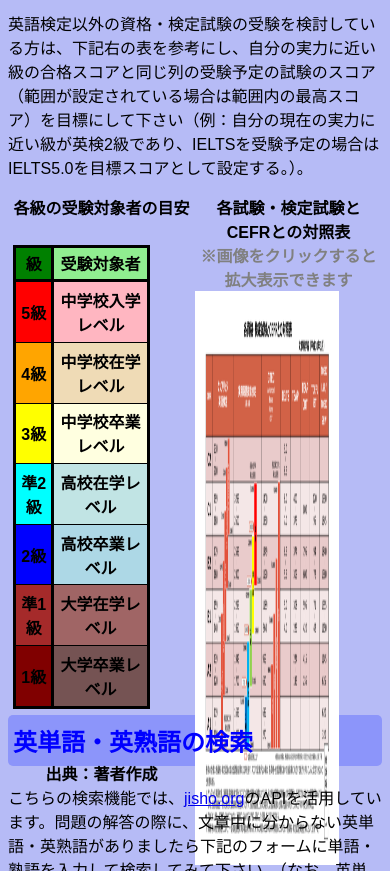
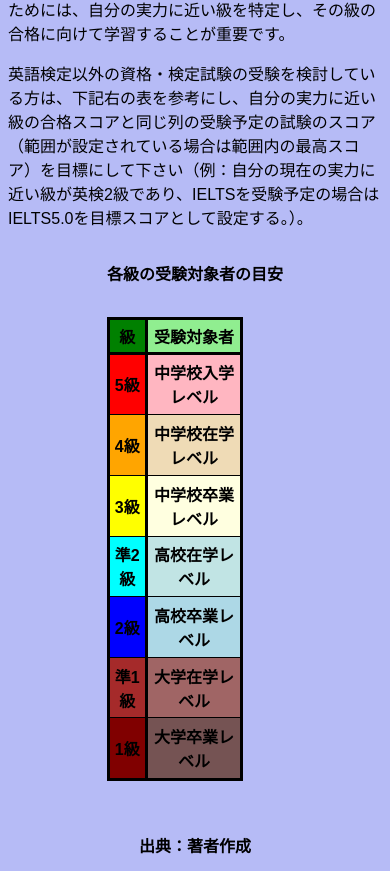
Before and after one commit to anonymousjpn/englishtest_react, a React (Create React App) app: page / in a window 390 px wide. Shown: the part 1129-2000 px from the top of the page. Built offline with nearby package versions, Linux system fonts and the light colour scheme.

Commit message:
Update index.css

```diff
--- a/src/index.css
+++ b/src/index.css
@@ -188,10 +188,15 @@ h2{
     background-color:rgb(117, 83, 83);
 }
 #rightimage{
+    padding-top: 0px;
     margin-left: 0px;
     margin-right: 0px;
     width: 50%;
     height: 500px;
+    display: flex;
+    flex-direction: column;
+    align-items: center;
+    justify-content: top;
 }
 #cefr{
     width: 37vw;
@@ -244,3 +249,59 @@ button{
     width:3rem;
     height:1.8rem;
 }
+@media(max-width:1024px){
+    .flexdisplay3 {
+        height:30%;
+        flex-direction: column;
+        align-items: center;
+    }
+    #lefttable {
+        width: 100%;
+        height: auto;
+        padding-bottom: 2%;
+    }
+    #rightimage {
+        padding-top: 2%;
+        height:30%;
+        flex-direction: column;
+        align-items: center;
+    }
+    #cefr{
+        width: 70%;
+        height: 70%;
+    }
+}
+@media (max-width: 800px) {
+    .flexdisplay2 {
+        flex-wrap: wrap;
+        height: auto;
+    }
+    .level {
+        height: auto;
+        width: 25%;
+        font-size: 3vw;
+    }
+    .flexdisplay3 {
+        height:30%;
+        flex-direction: column;
+        align-items: center;
+    }
+    #lefttable {
+        width: 100%;
+        height: auto;
+    }
+    #rightimage{
+        margin-left: 0px;
+        margin-right: 0px;
+        width: 100%;
+        height: auto;
+        display: flex;
+        flex-direction: column;
+        align-items: center;
+        justify-content: center;
+    }
+    #cefr{
+        width: 70%;
+        height: 70%;
+    }
+}
```
